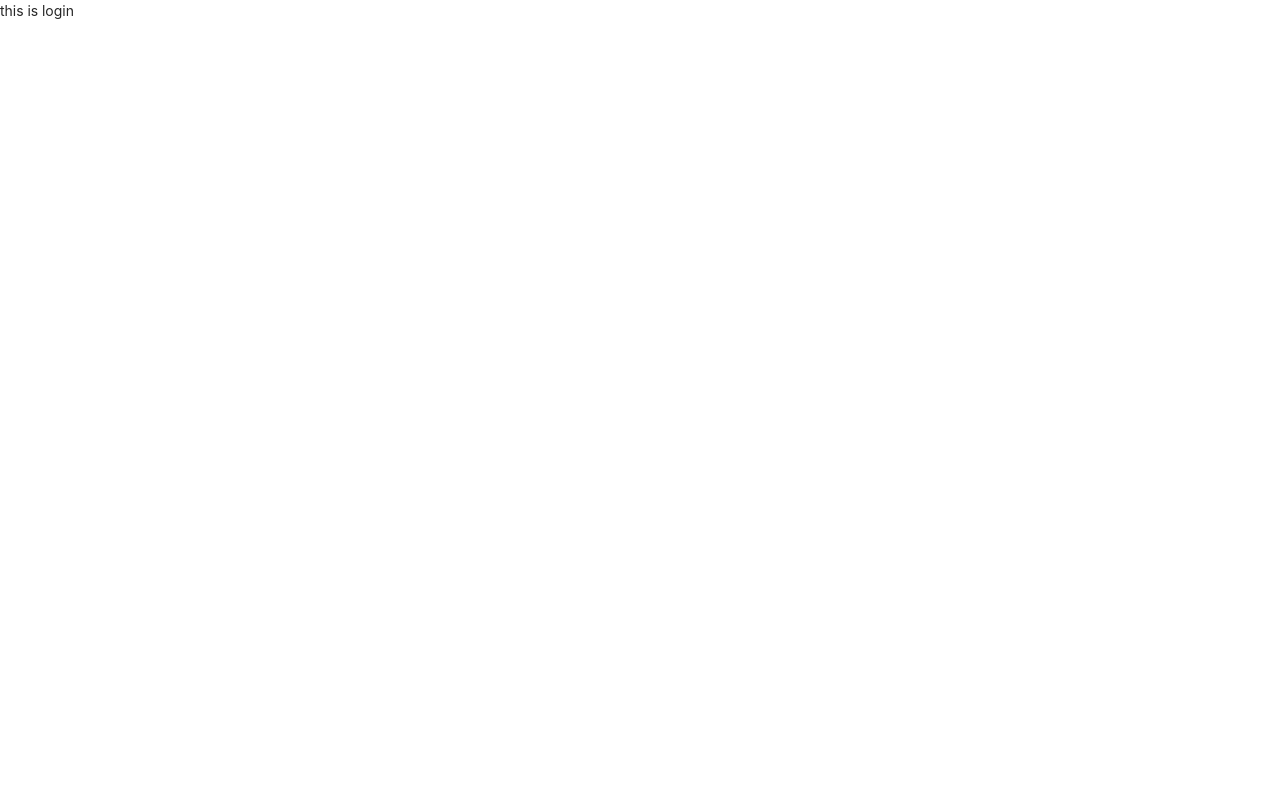
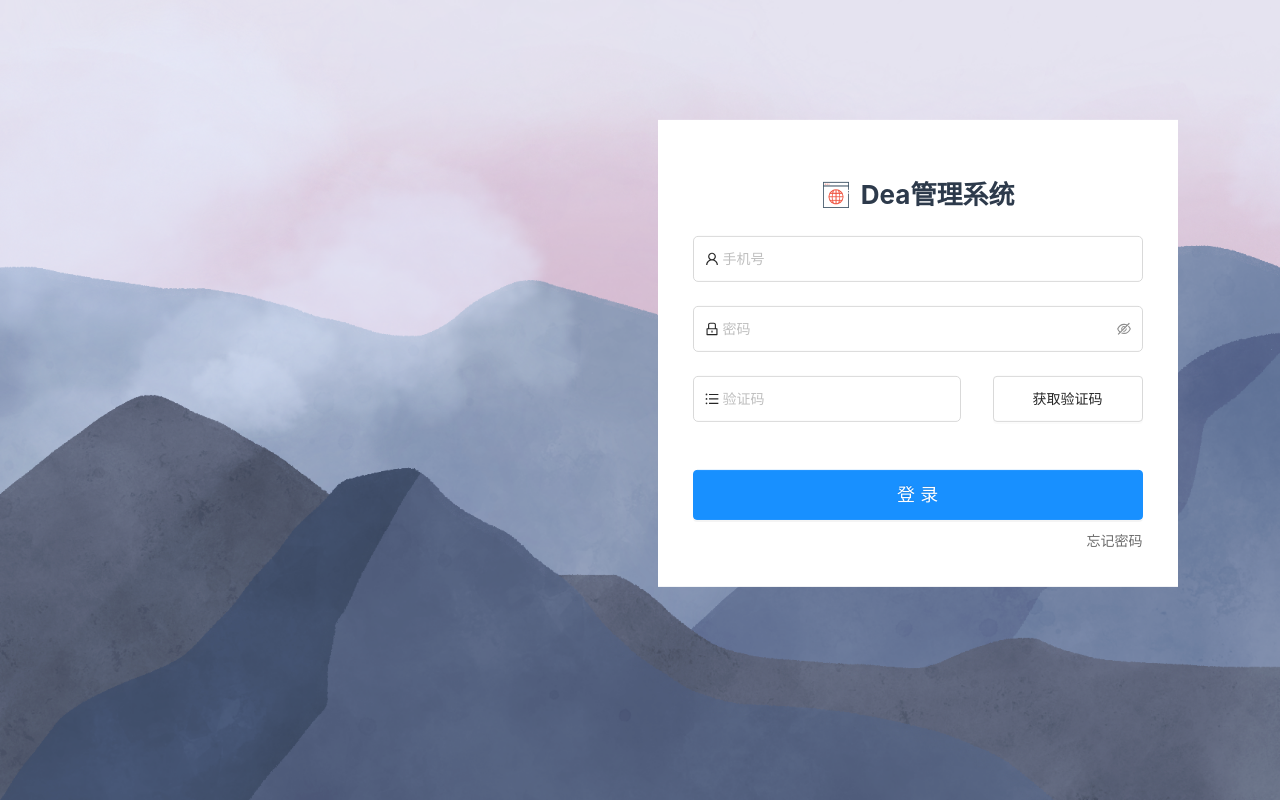
Before and after one commit to Dea9703/dea-web-app, a React (Create React App) app: page /login in a window 1280 px wide. Built offline with nearby package versions, Linux system fonts and the light colour scheme.

Commit message:
登陆页面

```diff
--- a/src/pages/Login/index.jsx
+++ b/src/pages/Login/index.jsx
@@ -1,7 +1,138 @@
-function Login () {
+import { UserOutlined, LockOutlined, UnorderedListOutlined } from '@ant-design/icons'
+import { Form, Input, Button, Row, Col, message } from 'antd'
+import { useState } from 'react'
+import './index.scss'
+
+const Login = () => {
+  const [phone, setPhone] = useState('')
+  const [pwd, setPwd] = useState('')
+  const [captcha, setCaptcha] = useState('')
+  const [captchaBtn, setCaptchaBtn] = useState('获取验证码')
+  const [captchaBtnDisabled, setCaptchaBtnDisabled] = useState(false)
+  const [loading, setLoading] = useState(false)
+
+  const [loginForm] = Form.useForm()
+
+  // 获取验证码
+  const getCaptcha = () => {
+    setLoading(true)
+    setTimeout(() => {
+      setLoading(false)
+      if (!phone) {
+        message.error('手机号不存在')
+      } else {
+        message.success('验证码发送成功')
+        let timeInterval = 60
+        setCaptchaBtnDisabled(true)
+        let interval = setInterval(() => {
+          setCaptchaBtn(`${--timeInterval}后重新获取`)
+          if (timeInterval <= 0) {
+            setCaptchaBtn('获取验证码')
+            setCaptchaBtnDisabled(false)
+            clearInterval(interval)
+          }
+        }, 1000)
+      }
+    }, 3000)
+  }
+
+  // 登录
+  const login = async () => {
+    try {
+      const values = await loginForm.validateFields()
+      console.log('Success:', values)
+    } catch (errorInfo) {
+      console.log('Failed:', errorInfo)
+    }
+  }
+
+  // 手机号校验
+  const phoneValidator = (_, value) => {
+    const phoneRegex = /^1(3\d|4[5-9]|5[0-35-9]|6[567]|7[0-8]|8\d|9[0-35-9])\d{8}$/
+    if (!value) {
+      return Promise.reject('请输入手机号')
+    } else if (!phoneRegex.test(value)) {
+      return Promise.reject('手机号格式错误')
+    } else {
+      return Promise.resolve()
+    }
+  }
+
+  // 密码校验
+  const pwdValidator = (_, value) => {
+    const pwdRegex = /(?=.*[0-9])(?=.*[a-z])(?=.*[A-Z])/
+    if (!value || value.length < 8 || value.length > 16) {
+      return Promise.reject('请输入8到16位密码')
+    } else if (!pwdRegex.test(value)) {
+      return Promise.reject('密码至少包含数字、大写字母、小写字母')
+    } else {
+      return Promise.resolve()
+    }
+  }
+
+  // 验证码校验
+  const captchaValidator = (_, value) => {
+    const captchaRegex = /^[0-9]*$/
+    if (!value) {
+      return Promise.reject('请输入验证码')
+    } else if (value.length !== 6) {
+      return Promise.reject('请输入6位验证码')
+    } else if (!captchaRegex.test(value)) {
+      return Promise.reject('请输入数字验证码')
+    } else {
+      return Promise.resolve()
+    }
+  }
+
   return (
-    <div className="login">
-      this is login
+    <div className='login'>
+      <Form form={loginForm} className='login-form'>
+        <div className='title'>
+          <img className='t-logo' src={require('@/assets/image/web.png')} alt="logo" />
+          <span className='t-name'>Dea管理系统</span>
+        </div>
+        <Form.Item name="username" rules={[{ validator: phoneValidator }]}>
+          <Input
+            prefix={<UserOutlined />}
+            value={phone}
+            allowClear
+            placeholder='手机号'
+            onChange={(e) => setPhone(e.target.value)}
+          />
+        </Form.Item>
+        <Form.Item name="pwd" rules={[{ validator: pwdValidator }]}>
+          <Input.Password
+            prefix={<LockOutlined />}
+            value={pwd}
+            allowClear
+            placeholder='密码'
+            onChange={(e) => setPwd(e.target.value)}
+            autoComplete='off'
+          />
+        </Form.Item>
+        <Form.Item>
+          <Row className='captcha'>
+            <Col>
+              <Form.Item name="captcha" rules={[{ validator: captchaValidator }]}>
+                <Input
+                  prefix={<UnorderedListOutlined />}
+                  value={captcha}
+                  allowClear
+                  placeholder='验证码'
+                  onChange={(e) => setCaptcha(e.target.value)}
+                />
+              </Form.Item>
+            </Col>
+            <Col>
+              <Button loading={loading} disabled={captchaBtnDisabled} onClick={getCaptcha}>{captchaBtn}</Button>
+            </Col>
+          </Row>
+        </Form.Item>
+        <Form.Item>
+          <Button block type='primary' htmlType='submit' onClick={login}>登录</Button>
+        </Form.Item>
+        <div className='forget-password'><span onClick={() => console.log('忘记密码')}>忘记密码</span></div>
+      </Form>
     </div>
   )
 }
--- /dev/null
+++ b/src/pages/Login/index.scss
@@ -0,0 +1,64 @@
+.login {
+  position: relative;
+  height: 100vh;
+  background-image: url(../../assets/image/dea-bg.png);
+  background-repeat: no-repeat;
+  background-size: cover;
+}
+ .ant-form {
+  width: 520px;
+  margin: 0 auto;
+  background-color: #fff;
+  box-sizing: border-box;
+  padding: 35px;
+  position: absolute;
+  right: 8%;
+  top: 50%;
+  transform: translateY(-60%);
+  margin-left: -260px;
+}
+.ant-form .title {
+  margin-top: 20px;
+  margin-bottom: 20px;
+  display: flex;
+  justify-content: center;
+  align-items: center;
+  .t-logo {
+    width: 30px;
+    height: 30px;
+    margin-right: 10px;
+  }
+  .t-name {
+    font-size: 26px;
+    color: #2d3a4b;
+    font-weight: bold;
+  }
+}
+.ant-form .ant-input-affix-wrapper {
+  line-height: 36px;
+  border-radius: 5px;
+}
+.ant-form .captcha {
+  justify-content: space-between;
+}
+.ant-form .captcha .ant-input-affix-wrapper {
+  width: 268px;
+}
+.ant-form .captcha .ant-btn {
+  width: 150px;
+  height: 46px;
+  border-radius: 4px;
+}
+.ant-form .ant-btn-block {
+  height: 50px;
+  font-size: 18px;
+  border-radius: 4px;
+}
+.ant-form .forget-password {
+  margin-top: -14px;
+  text-align: right;
+  color: #6c6c6c;
+}
+.ant-form .forget-password span {
+  cursor: pointer;
+}
```
